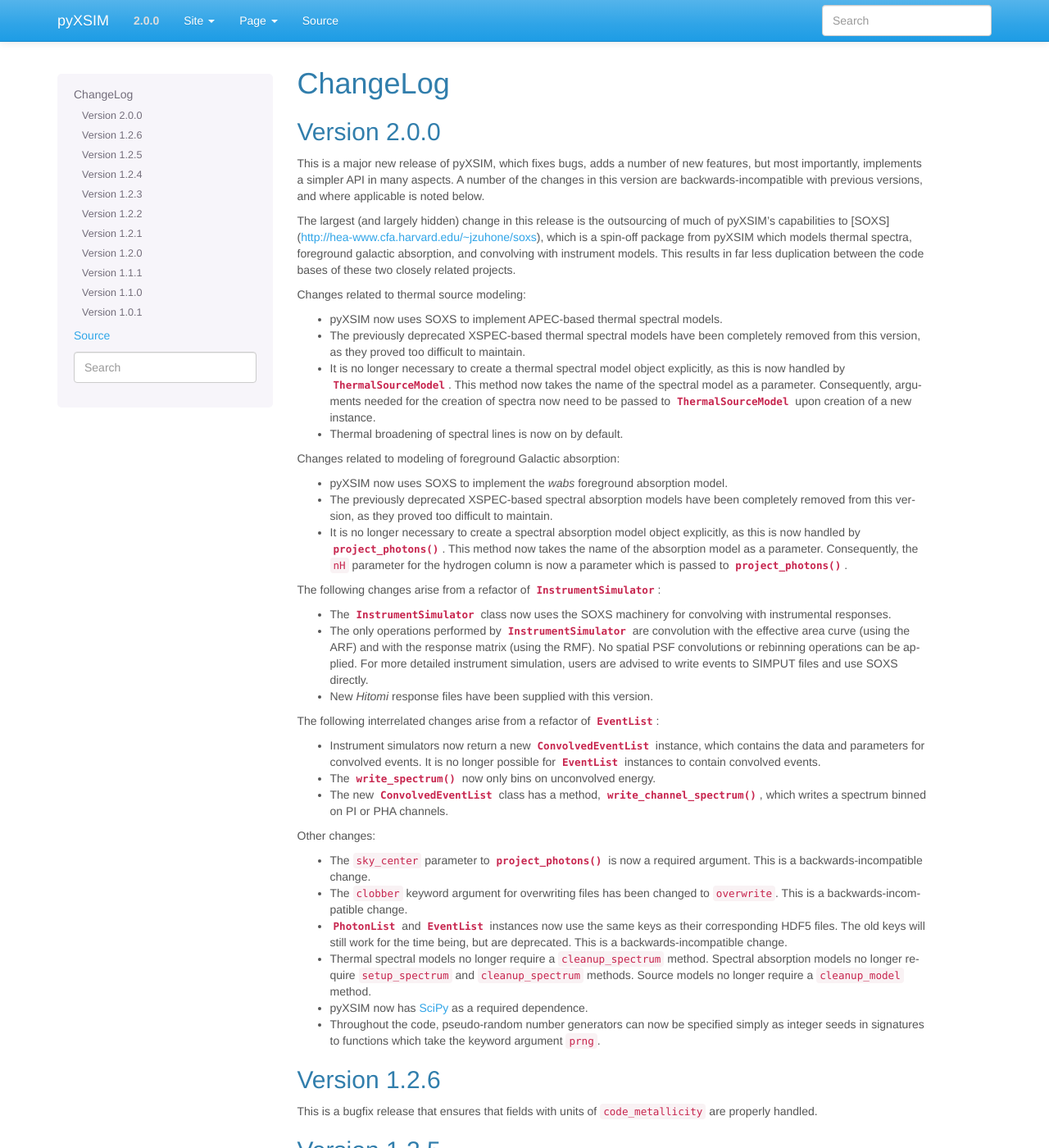
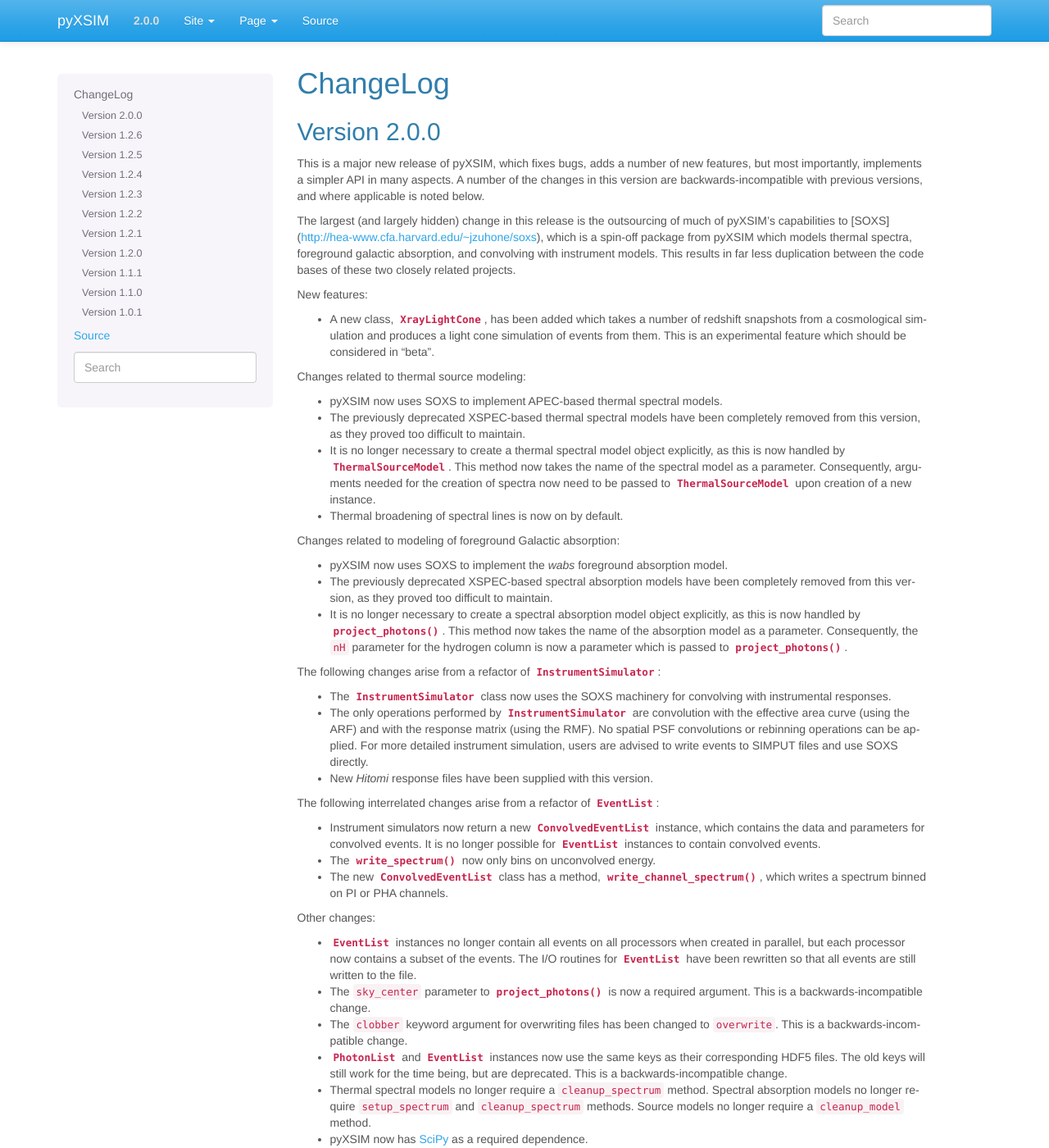
Before and after one commit to jzuhone/pyxsim, a Sphinx documentation site: the page built from doc/source/changelog.rst, in a window 1280 px wide and 1400 px high. Shown: the whole window at 82% size. Built offline with Sphinx 7.4.7, drawn with Linux system fonts in a browser that asks for light colours.

Commit message:
Updating changelog

```diff
--- a/doc/source/changelog.rst
+++ b/doc/source/changelog.rst
@@ -16,6 +16,13 @@
 which is a spin-off package from pyXSIM which models thermal spectra, foreground
 galactic absorption, and convolving with instrument models. This results in far
 less duplication between the code bases of these two closely related projects.
+
+New features:
+
+* A new class, :class:`~pyxsim.light_cone.XrayLightCone`, has been added which takes
+  a number of redshift snapshots from a cosmological simulation and produces a light
+  cone simulation of events from them. This is an experimental feature which should
+  be considered in "beta".
 
 Changes related to thermal source modeling:
 
@@ -64,6 +71,10 @@
 
 Other changes:
 
+* :class:`~pyxsim.event_list.EventList` instances no longer contain all events on all
+  processors when created in parallel, but each processor now contains a subset of the
+  events. The I/O routines for :class:`~pyxsim.event_list.EventList` have been rewritten
+  so that all events are still written to the file.
 * The ``sky_center`` parameter to :meth:`~pyxsim.photon_list.PhotonList.project_photons`
   is now a required argument. This is a backwards-incompatible change.
 * The ``clobber`` keyword argument for overwriting files has been changed to ``overwrite``.
```
